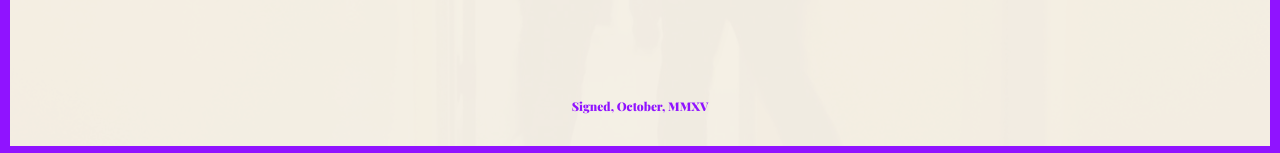
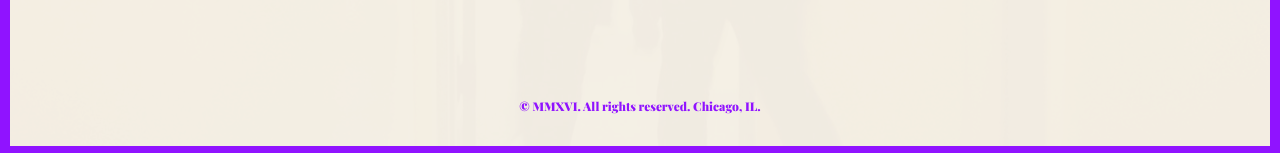
Before and after one commit to sunjacket/sunjacket.github.io, a Jekyll site: the page built from index.html, in a window 1280 px wide and 900 px high, scrolled down 1432 px. Shown: the part 744-897 px from the top of the window. Built offline with Jekyll 4.4.1, drawn with Linux system fonts in a browser that asks for light colours; nearby versions of some CDN libraries; some web fonts are replaced; Markdown is read by kramdown in place of the engine named in the settings.

Commit message:
Update date

```diff
--- a/_layouts/default.html
+++ b/_layouts/default.html
@@ -17,7 +17,7 @@
         </section>
 
     <div class="signed">
-      <span>Signed, October, MMXV</span>
+      <span>&copy; MMXVI. All rights reserved. Chicago, IL.</span>
     </div>
 
     </div>
```
